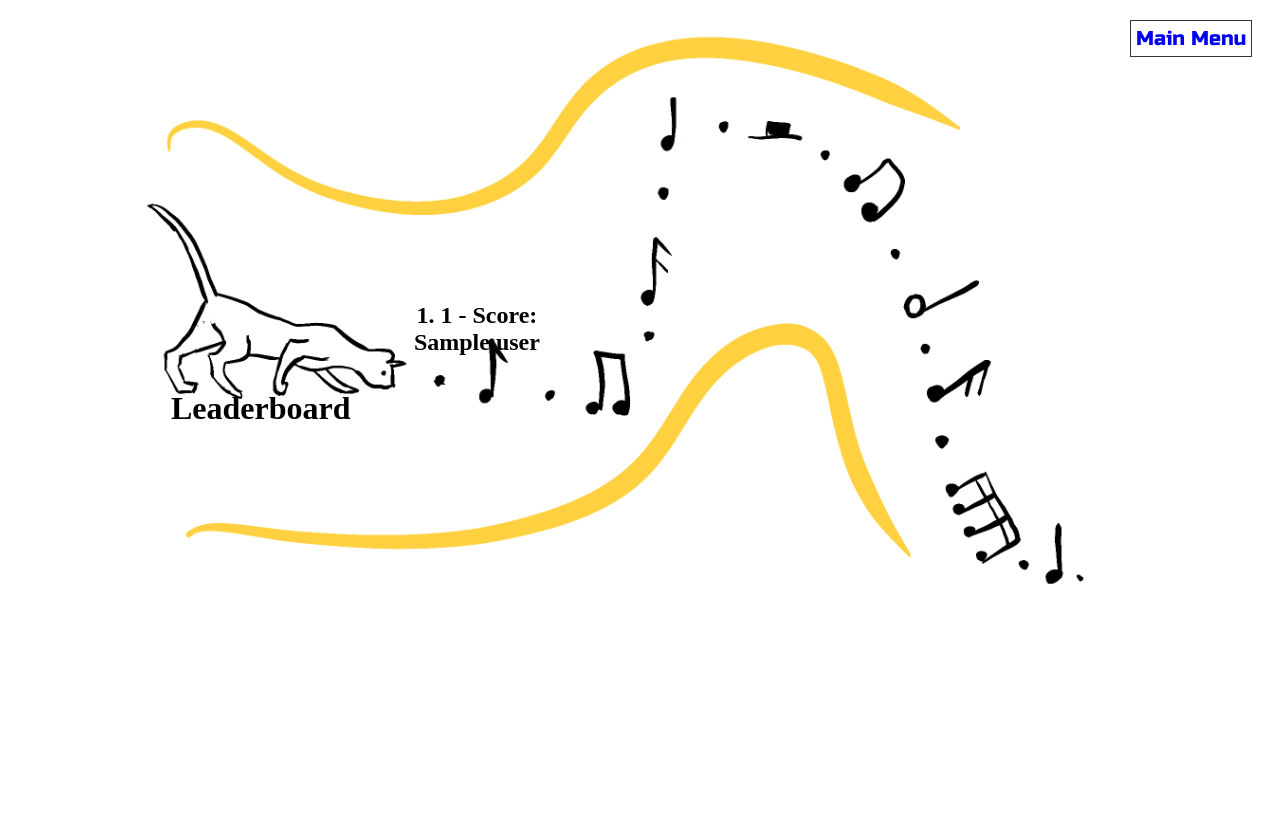
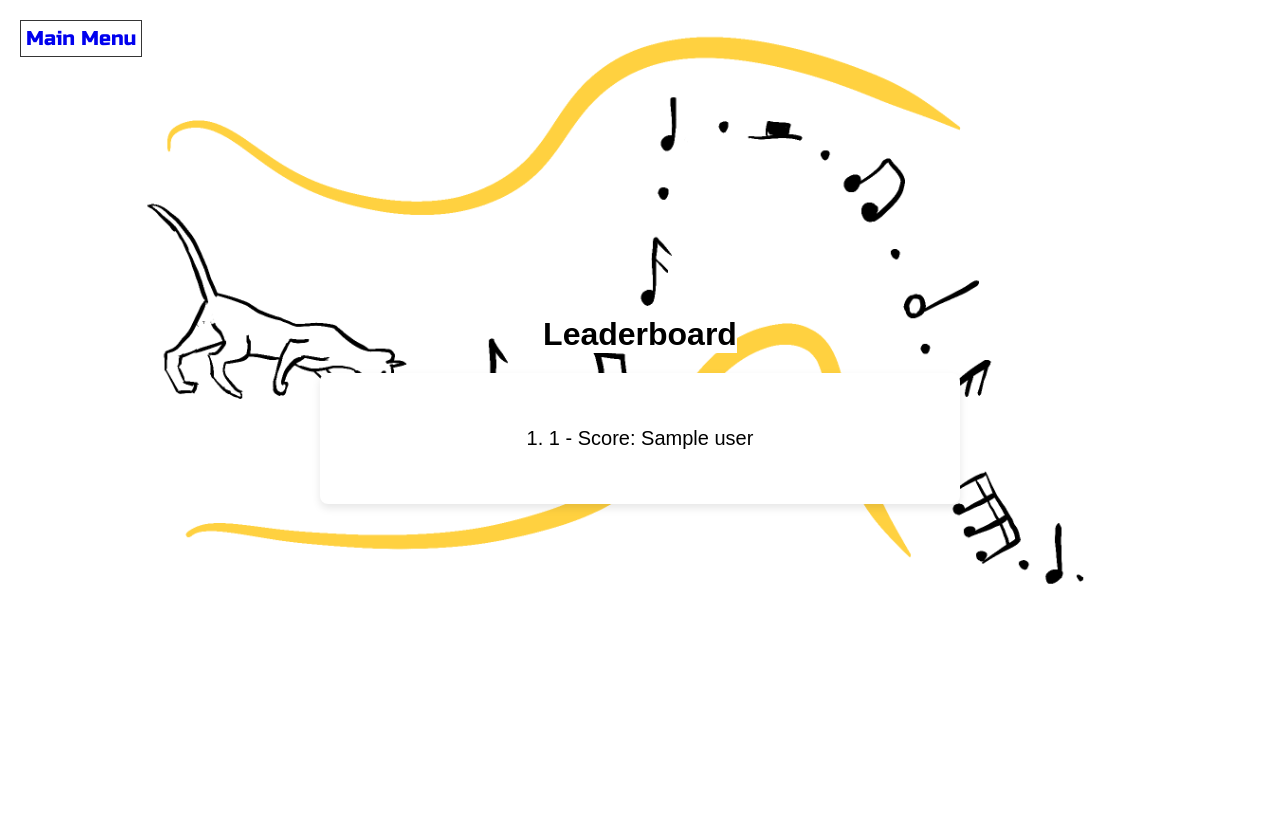
Before and after one commit to jsidle1/Sphynx-Project, a Flask app: template templates/leaderboard.html in a window 1280 px wide. After the commit the page ends 584 px from the top, so only its background shows below. Run offline with Flask 3, Linux system fonts and the light colour scheme; the template is opened without the code that fills it: most values are stand-ins (such as "Sample title", 1, 10 or a date in 2020).

Commit message:
Leaaderboard added.

```diff
--- /dev/null
+++ b/static/assets/leaderboard.css
@@ -0,0 +1,91 @@
+/* Basic Reset */
+html, body {
+    margin: 0;
+    padding: 0;
+    width: 100%;
+    height: 100%;
+    font-family: 'Arial', sans-serif;
+    color: #000000;
+    display: flex;
+    flex-direction: column;
+    align-items: center;
+    justify-content: center;
+}
+
+/* Header and Navigation Styles */
+header {
+    width: 100%;
+    padding: 10px 0;
+    text-align: center;
+    background-color: #222;
+    color: white;
+}
+
+.logout {
+    position: absolute;
+    left: 20px;
+    top: 20px;
+    font-size: 20px;
+    font-family: russo;
+    padding: 5px;
+    border: none;
+    background-color: rgba(255, 255, 255, 0.792);
+    border: 1px solid rgba(0, 0, 0, 0.792);
+    text-decoration: none;
+}
+
+/* Leaderboard Container */
+.center {
+    display: flex;
+    flex-direction: column;
+    align-items: center;
+    justify-content: center;
+    width: 90%;
+}
+
+h1 {
+    margin: 20px 0;
+    font-size: 24px;
+    background: white;
+
+}
+
+/* Leaderboard List Styles */
+.grid {
+    width: 100%;
+    max-width: 600px;
+    background: white;
+    box-shadow: 0 4px 8px rgba(0,0,0,0.1);
+    padding: 20px;
+    border-radius: 8px;
+}
+
+ul {
+    list-style: none;
+    padding: 0;
+}
+
+li {
+    font-size: 20px;
+    padding: 10px;
+    border-bottom: 1px solid #eee;
+    text-align: center;
+}
+
+li:last-child {
+    border-bottom: none;
+}
+
+/* Background image styling */
+.sphynx
+{
+    position: absolute;
+    z-index: -1;
+    left: 5%;
+    top: -10%;
+    width: 80vw;
+}
+@font-face {
+    font-family: russo;
+    src: url(./RussoOne-Regular.ttf);
+}
--- a/templates/leaderboard.html
+++ b/templates/leaderboard.html
@@ -3,7 +3,7 @@
 <head>
     <meta charset="UTF-8">
     <meta name="viewport" content="width=device-width, initial-scale=1.0">
-    <link rel="stylesheet" href="{{ url_for('static', filename='assets/levelselectstyles.css') }}">
+    <link rel="stylesheet" href="{{ url_for('static', filename='assets/leaderboard.css') }}">
     <title>Leaderboard</title>
 </head>
 <body>
```
